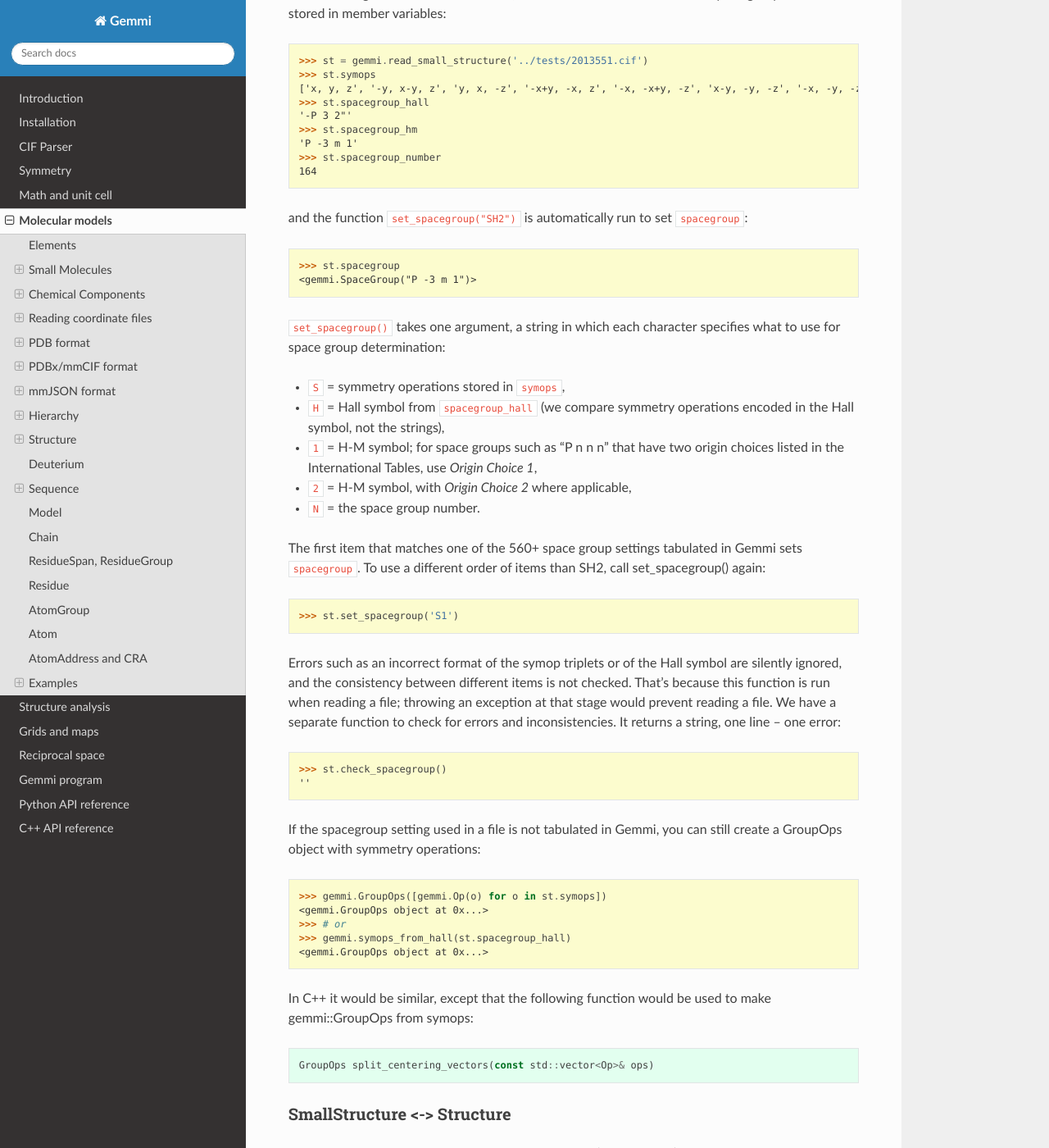
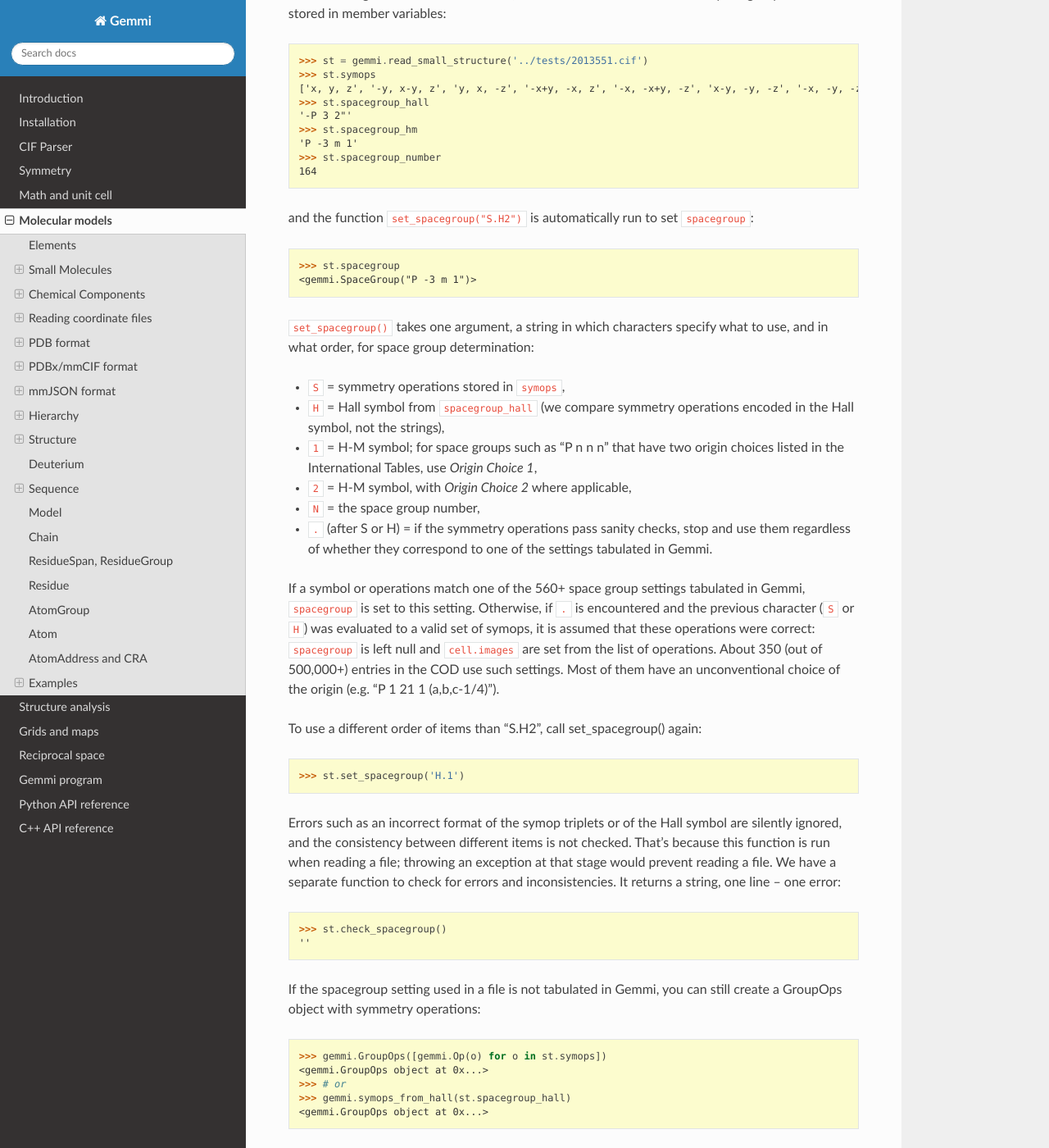
Before and after one commit to project-gemmi/gemmi, a Sphinx documentation site: the page built from docs/mol.rst, in a window 1280 px wide and 1400 px high, scrolled down 3320 px. Shown: the whole window at 82% size. Built offline with Sphinx 7.4.7 and the Read the Docs theme 2.0.0, drawn with Linux system fonts in a browser that asks for light colours.

Commit message:
cont. of the previous commit (symmetry in SmallStructure)
add '.' to the possible characters in the order string
remove SmallStructure::find_spacegroup()
initialize spacegroup_number to 0

```diff
--- a/docs/mol.rst
+++ b/docs/mol.rst
@@ -192,7 +192,7 @@ the space group are read and stored in member variables:
     >>> st.spacegroup_number
     164
 
-and the function `set_spacegroup("SH2")` is automatically
+and the function `set_spacegroup("S.H2")` is automatically
 run to set `spacegroup`:
 
 .. doctest::
@@ -200,8 +200,8 @@ run to set `spacegroup`:
     >>> st.spacegroup
     <gemmi.SpaceGroup("P -3 m 1")>
 
-`set_spacegroup()` takes one argument, a string in which each character
-specifies what to use for space group determination:
+`set_spacegroup()` takes one argument, a string in which characters
+specify what to use, and in what order, for space group determination:
 
 * `S` = symmetry operations stored in `symops`,
 * `H` = Hall symbol from `spacegroup_hall` (we compare symmetry operations
@@ -209,15 +209,25 @@ specifies what to use for space group determination:
 * `1` = H-M symbol; for space groups such as "P n n n" that have two origin
   choices listed in the International Tables, use *Origin Choice 1*,
 * `2` = H-M symbol, with *Origin Choice 2* where applicable,
-* `N` = the space group number.
-
-The first item that matches one of the 560+ space group settings tabulated
-in Gemmi sets `spacegroup`. To use a different order of items than SH2,
-call set_spacegroup() again:
-
-.. doctest::
-
-    >>> st.set_spacegroup('S1')
+* `N` = the space group number,
+* `.` (after S or H) = if the symmetry operations pass sanity checks,
+  stop and use them regardless of whether they correspond to one of
+  the settings tabulated in Gemmi.
+
+If a symbol or operations match one of the 560+ space group settings tabulated
+in Gemmi, `spacegroup` is set to this setting. Otherwise, if `.` is encountered
+and the previous character (`S` or `H`) was evaluated to a valid set of symops,
+it is assumed that these operations were correct: `spacegroup` is left null
+and `cell.images` are set from the list of operations.
+About 350 (out of 500,000+) entries in the COD use such settings.
+Most of them have an unconventional choice of the origin
+(e.g. "P 1 21 1 (a,b,c-1/4)").
+
+To use a different order of items than "S.H2", call set_spacegroup() again:
+
+.. doctest::
+
+    >>> st.set_spacegroup('H.1')
 
 Errors such as an incorrect format of the symop triplets or of the Hall
 symbol are silently ignored, and the consistency between different items
@@ -248,8 +258,8 @@ would be used to make gemmi::GroupOps from symops::
     GroupOps split_centering_vectors(const std::vector<Op>& ops)
 
 
-SmallStructure <-> Structure
-----------------------------
+without CIF file
+----------------
 
 If your structure is stored in a macromolecular format (PDB, mmCIF)
 you can read it first as macromolecular :ref:`hierarchy <mcra>`
--- a/docs/symmetry.rst
+++ b/docs/symmetry.rst
@@ -8,7 +8,7 @@ In C++: `#include <gemmi/symmetry.hpp>` (it's header-only).
 Space group table
 =================
 
-Gemmi tabulates 550+ settings of the 230 crystallographic space groups.
+Gemmi tabulates 560+ settings of the 230 crystallographic space groups.
 Each entry includes:
 
 * `number` -- space group number (1-230),
```
Also changed, not shown: 4 other files.
